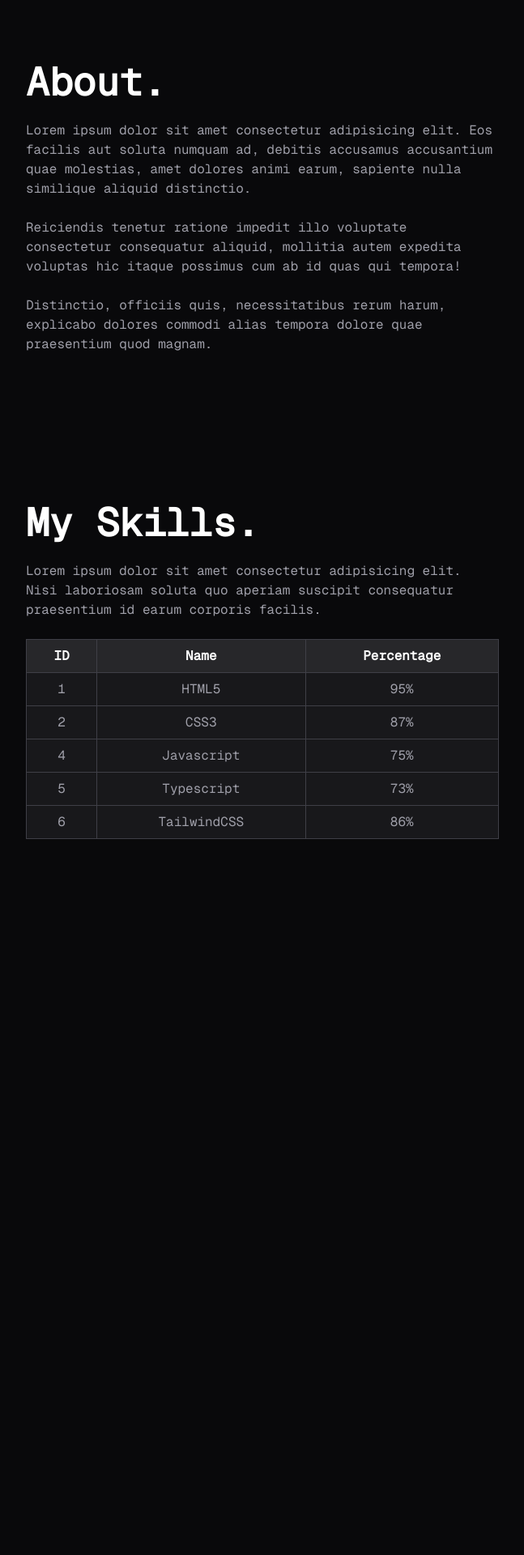
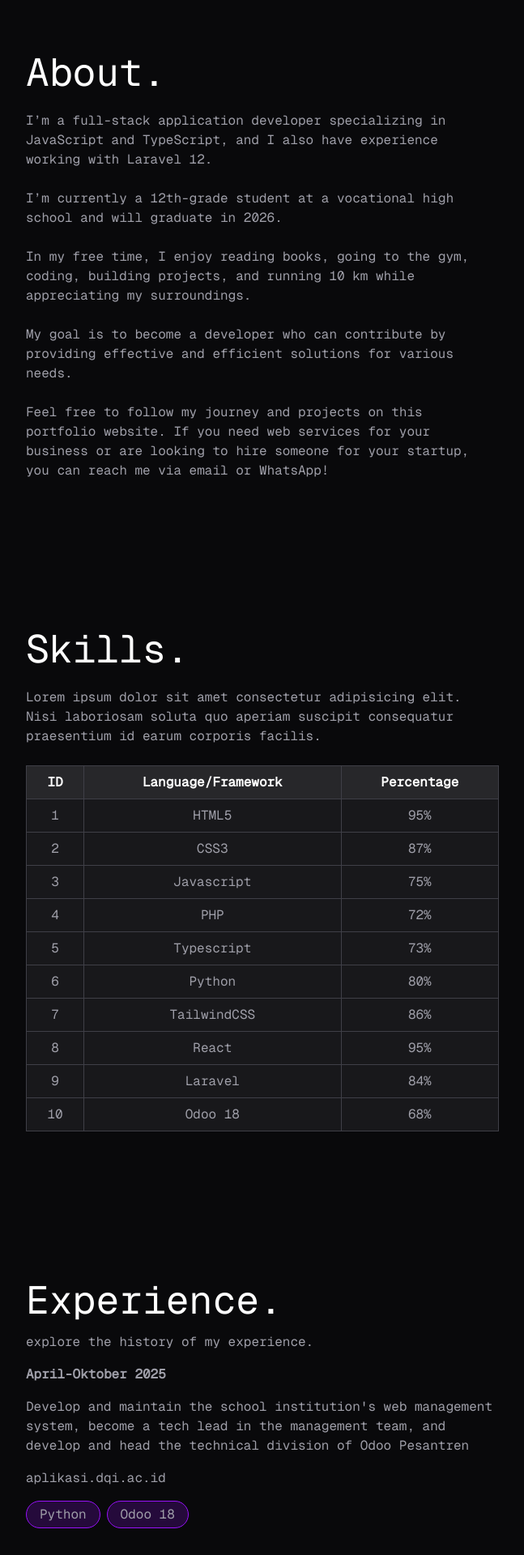
Before and after one commit to Fizora/faiz, a Next.js app: page / in a window 1280 px wide. Shown: the part 580-2500 px from the top of the page at 81% size, without its empty margins (432-1079 px from the left). Before the commit the page ends 1720 px from the top, so only its background shows below. Built offline with nearby package versions, Linux system fonts and the light colour scheme.

Commit message:
adjustment and update 1/09/25 v8

```diff
--- a/src/app/blog/page.jsx
+++ b/src/app/letters/page.jsx
@@ -2,7 +2,7 @@
 import Sidebar from "@/components/Sidebar";
 import Development from "@/components/Development";
 
-export default function Blog() {
+export default function Letters() {
   return (
     <div className="min-h-screen flex flex-col md:flex-row max-w-4xl mx-auto">
       {/* Sidebar */}
--- a/src/app/page.jsx
+++ b/src/app/page.jsx
@@ -6,7 +6,9 @@ import Sidebar from "@/components/Sidebar";
 import Button from "@/components/Button";
 import SplitText from "@/components/ui/SplitText";
 import { Send } from "lucide-react";
-import Paraf from "@/components/Paraf";
+import Title from "@/components/Title";
+import Subtitle from "@/components/Subtitle";
+import Badge from "@/components/Badge";
 
 export default function Home() {
   useEffect(() => {
@@ -16,12 +18,45 @@ export default function Home() {
     });
   }, []);
 
+  const about = [
+    {
+      paraf:
+        "  I’m a full-stack application developer specializing in JavaScript and TypeScript, and I also have experience working with Laravel 12.",
+      delay: 0,
+    },
+    {
+      paraf:
+        " I’m currently a 12th-grade student at a vocational high school and will graduate in 2026.",
+      delay: 100,
+    },
+    {
+      paraf:
+        "In my free time, I enjoy reading books, going to the gym, coding, building projects, and running 10 km while appreciating my surroundings.",
+      delay: 200,
+    },
+    {
+      paraf:
+        "My goal is to become a developer who can contribute by providing effective and efficient solutions for various needs.",
+      delay: 300,
+    },
+    {
+      paraf:
+        " Feel free to follow my journey and projects on this portfolio website. If you need web services for your business or are looking to hire someone for your startup, you can reach me via email or WhatsApp!",
+      delay: 400,
+    },
+  ];
+
   const skill = [
     { id: 1, name: "HTML5", precentage: "95%" },
     { id: 2, name: "CSS3", precentage: "87%" },
-    { id: 4, name: "Javascript", precentage: "75%" },
+    { id: 3, name: "Javascript", precentage: "75%" },
+    { id: 4, name: "PHP", precentage: "72%" },
     { id: 5, name: "Typescript", precentage: "73%" },
-    { id: 6, name: "TailwindCSS", precentage: "86%" },
+    { id: 6, name: "Python", precentage: "80%" },
+    { id: 7, name: "TailwindCSS", precentage: "86%" },
+    { id: 8, name: "React", precentage: "95%" },
+    { id: 9, name: "Laravel", precentage: "84%" },
+    { id: 10, name: "Odoo 18", precentage: "68%" },
   ];
 
   return (
@@ -34,7 +69,7 @@ export default function Home() {
         <section className="py-30 space-y-6">
           <SplitText
             text="Welcome Guys👋"
-            className="text-3xl md:text-6xl text-white font-bold"
+            className="text-3xl md:text-5xl text-white font-bold"
             delay={100}
             duration={0.6}
             ease="power3.out"
@@ -61,32 +96,22 @@ export default function Home() {
 
         {/* about */}
         <section className="py-30 space-y-6">
-          <h1 className="text-3xl md:text-5xl text-white font-semibold">
+          <Title className="text-3xl md:text-5xl text-white font-semibold">
             About.
-          </h1>
-          <Paraf>
-            Lorem ipsum dolor sit amet consectetur adipisicing elit. Eos facilis
-            aut soluta numquam ad, debitis accusamus accusantium quae molestias,
-            amet dolores animi earum, sapiente nulla similique aliquid
-            distinctio.
-          </Paraf>
-          <Paraf>
-            Reiciendis tenetur ratione impedit illo voluptate consectetur
-            consequatur aliquid, mollitia autem expedita voluptas hic itaque
-            possimus cum ab id quas qui tempora!
-          </Paraf>
-          <Paraf>
-            Distinctio, officiis quis, necessitatibus rerum harum, explicabo
-            dolores commodi alias tempora dolore quae praesentium quod magnam.
-          </Paraf>
+          </Title>
+          {about.map((item) => (
+            <div data-aos="fade-up" data-aos-delay={item.delay} className="">
+              <p>{item.paraf}</p>
+            </div>
+          ))}
         </section>
 
         {/* skills */}
         <section className="py-16 space-y-6">
-          <h1 className="text-3xl md:text-5xl text-white font-semibold">
-            My Skills.
-          </h1>
-          <p>
+          <Title className="text-3xl md:text-5xl text-white font-semibold">
+            Skills.
+          </Title>
+          <p data-aos="fade-up">
             Lorem ipsum dolor sit amet consectetur adipisicing elit. Nisi
             laboriosam soluta quo aperiam suscipit consequatur praesentium id
             earum corporis facilis.
@@ -98,7 +123,9 @@ export default function Home() {
               <thead className="bg-zinc-800 text-white">
                 <tr>
                   <th className="px-3 py-2 border border-zinc-700">ID</th>
-                  <th className="px-3 py-2 border border-zinc-700">Name</th>
+                  <th className="px-3 py-2 border border-zinc-700">
+                    Language/Framework
+                  </th>
                   <th className="px-3 py-2 border border-zinc-700">
                     Percentage
                   </th>
@@ -122,6 +149,28 @@ export default function Home() {
             </table>
           </div>
         </section>
+        {/* Experience */}
+        <section className="py-30 space-y-6">
+          <div className="space-y-4">
+            <Title>Experience.</Title>
+            <p>explore the history of my experience.</p>
+            <Subtitle>April-Oktober 2025</Subtitle>
+            <p>
+              Develop and maintain the school institution's web management
+              system, become a tech lead in the management team, and develop and
+              head the technical division of Odoo Pesantren
+            </p>
+            <div className="">
+              <a href="https://aplikasi.dqi.ac.id" target="_blank">
+                aplikasi.dqi.ac.id
+              </a>
+            </div>
+            <div className="flex items-center gap-2">
+              <Badge>Python</Badge>
+              <Badge>Odoo 18</Badge>
+            </div>
+          </div>
+        </section>
       </main>
     </div>
   );
--- /dev/null
+++ b/src/components/Badge.jsx
@@ -0,0 +1,9 @@
+export default function Badge({ children }) {
+  return (
+    <>
+      <div className="bg-purple-600/20 border border-purple-600 px-4 py-1 hover:shadow-lg hover:shadow-purple-500/30 transition-all duration-200 rounded-full">
+        {children}
+      </div>
+    </>
+  );
+}
--- /dev/null
+++ b/src/components/Link.jsx
@@ -0,0 +1,11 @@
+import { Link2 } from "lucide-react";
+
+export default function Link({ children }) {
+  return (
+    <>
+      <div className="hover:text-white hover:border hover:border-b-white transition-all duration-300 flex items-center gap-2 cursor-pointer">
+        <Link2 />
+      </div>
+    </>
+  );
+}
--- a/src/components/Paraf.jsx
+++ /dev/null
@@ -1,9 +0,0 @@
-export default function Paraf({ children }) {
-  return (
-    <>
-      <h1 className="" data-aos="fade-up">
-        {children}
-      </h1>
-    </>
-  );
-}
--- a/src/components/Sidebar.jsx
+++ b/src/components/Sidebar.jsx
@@ -9,7 +9,7 @@ export default function Sidebar() {
   const navItems = [
     { name: "Home", href: "/" },
     { name: "Showcase", href: "/showcase" },
-    { name: "Blog", href: "/blog" },
+    { name: "Letters", href: "/letters" },
     { name: "Project", href: "/project" },
     { name: "Social Media", href: "/sosmed" },
   ];
--- /dev/null
+++ b/src/components/Subtitle.jsx
@@ -0,0 +1,7 @@
+export default function Subtitle({ children }) {
+  return (
+    <>
+      <h2 className="font-bold">{children}</h2>
+    </>
+  );
+}
--- a/src/components/Title.jsx
+++ b/src/components/Title.jsx
@@ -1,7 +1,7 @@
 export default function Title({ children }) {
   return (
     <>
-      <h1 className="" data-aos="fade-up">
+      <h1 className="text-white text-3xl md:text-5xl" data-aos="fade-up">
         {children}
       </h1>
     </>
```
Also changed, not shown: src/components/CardBlog.jsx (added).
